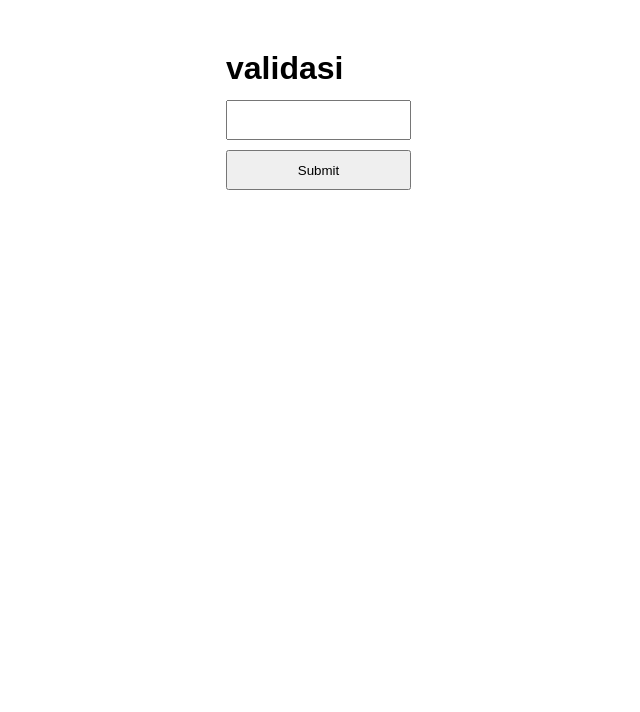
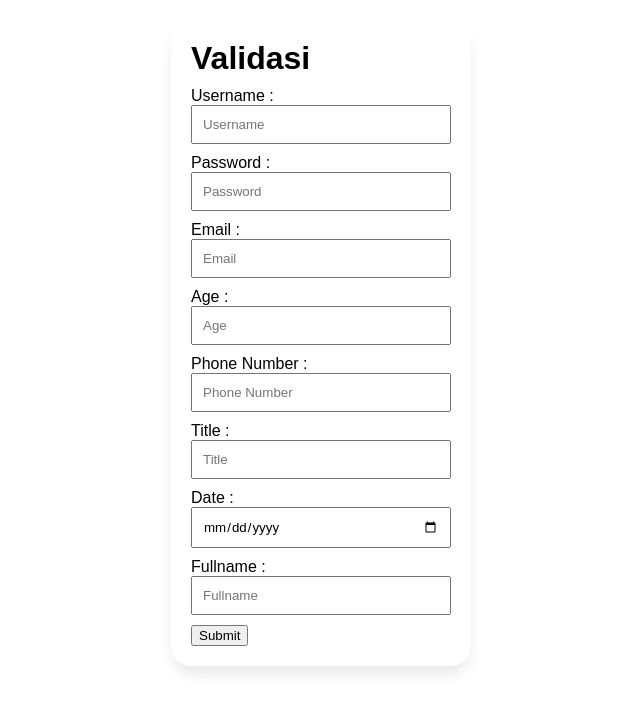
Before and after one commit to abidekaw/validate, a React app: page / in a window 1280 px wide. Shown: the top 712 px of the page, without its empty margins (319-959 px from the left). Built offline with nearby package versions, Linux system fonts and the light colour scheme.

Commit message:
validasi date

```diff
--- a/index.html
+++ b/index.html
@@ -11,31 +11,29 @@
             margin: 0;
             font-family: Arial, Helvetica, sans-serif;
         }
-
-        body {
+        #root {
             display: flex;
+            align-items: center;
             justify-content: center;
-            min-height: 100vh;
-            margin-top: 50px;
+            flex-direction: column;
         }
-
-        span {
-            grid-area: 2 / 2;
+        form {
+            width: 300px;
+            box-shadow: 0px 10px 15px -3px rgba(0,0,0,0.1);
+            padding: 20px;
+            border-radius: 20px;
+            margin-top: 20px;
         }
-
-        form {
-            display: grid;
-            grid-template: 40px 40px 40px / 1fr 1fr;
-            gap: 10px;
-            transform: translateX(25%);
+        .input--wrapper {
+            display: flex;
+            flex-direction: column;
+            margin: 10px auto;
         }
-
+        label {
+            display: block;
+        }
         input {
-            grid-area: 2 / 1;
-        }
-
-        button {
-            grid-area: 3 / 1;
+            padding: 10px;
         }
     </style>
 </head>
--- a/package.json
+++ b/package.json
@@ -12,6 +12,7 @@
   "author": "",
   "license": "ISC",
   "dependencies": {
+    "dompurify": "^3.0.8",
     "react": "^18.2.0",
     "react-dom": "^18.2.0"
   },
--- a/src/app.jsx
+++ b/src/app.jsx
@@ -1,31 +1,112 @@
 import React from "react";
-import { validateNoXss, validateString } from "./utils";
+import FormInput from "./components/formInput";
+import validator from "./utils";
 
 export default function App() {
-  const [data, setData] = React.useState("");
-  const [errorMsg, setErrorMsg] = React.useState("");
+  const [formData, setFormData] = React.useState({
+    username: "",
+    password: "",
+    email: "",
+    age: "",
+    phoneNumber: "",
+    title: "",
+    description: "",
+    date: "",
+    fullName: "",
+  });
+  const [errorMsg, setErrorMsg] = React.useState({});
+
+  const attrInput = [
+    {
+      id: 1,
+      type: "text",
+      name: "username",
+      placeholder: "Username",
+    },
+    {
+      id: 2,
+      type: "password",
+      name: "password",
+      placeholder: "Password",
+    },
+    {
+      id: 3,
+      type: "email",
+      name: "email",
+      placeholder: "Email",
+    },
+    {
+      id: 4,
+      type: "number",
+      name: "age",
+      placeholder: "Age",
+    },
+    {
+      id: 5,
+      type: "tel",
+      name: "phoneNumber",
+      placeholder: "Phone Number",
+    },
+    {
+      id: 6,
+      type: "text",
+      name: "title",
+      placeholder: "Title",
+    },
+    {
+      id: 7,
+      type: "date",
+      name: "date",
+      placeholder: "Date",
+    },
+    {
+      id: 8,
+      type: "text",
+      name: "fullName",
+      placeholder: "Fullname",
+    },
+  ];
 
   const handleChange = (event) => {
-    setData(event.target.value);
+    setFormData((prevFormData) => {
+      const { name, value } = event.target;
+      return {
+        ...prevFormData,
+        [name]: value,
+      };
+    });
   };
 
   const handleSubmit = (event) => {
     event.preventDefault();
 
-    validateString(data) ? setErrorMsg("✅") : setErrorMsg("❎");
+    const test = new validator();
+    const errObj = {};
+
+    if (!test.validateEmail(formData.email)) {
+      errObj.email = "e.g. test@mail.com";
+    }
+
+    setErrorMsg(errObj);
+
+    if (Object.keys(errObj).length === 0) alert("Berhasil submit!");
   };
+
+  const renderedInput = attrInput.map((attr) => (
+    <FormInput
+      key={attr.id}
+      onChange={handleChange}
+      value={formData[attr.name]}
+      errors={errorMsg[attr.name]}
+      {...attr}
+    />
+  ));
 
   return (
     <>
       <form onSubmit={handleSubmit}>
-        <h1>validasi</h1>
-        <input
-          type="text"
-          value={data}
-          onChange={handleChange}
-          autoComplete="off"
-        />
-        {errorMsg && <span style={{ lineHeight: "40px" }}>{errorMsg}</span>}
+        <h1>Validasi</h1>
+        {renderedInput}
         <button type="submit">Submit</button>
       </form>
     </>
--- /dev/null
+++ b/src/components/formInput.jsx
@@ -0,0 +1,18 @@
+import React from "react";
+
+export default function FormInput(props) {
+  return (
+    <div className="input--wrapper">
+      <label htmlFor={props.name}>{props.placeholder} :</label>
+      <input
+        id={props.name}
+        type={props.type}
+        name={props.name}
+        value={props.value}
+        onChange={props.onChange}
+        placeholder={props.placeholder}
+      />
+      <span>{props.errors}</span>
+    </div>
+  );
+}
--- a/src/utils.jsx
+++ b/src/utils.jsx
@@ -1,53 +1,59 @@
 import React from "react";
+import DOMPurify from "dompurify";
 
-const minLength = 8;
-const maxLength = 500;
+export default class validator {
+  minLength = 8;
+  maxLength = 500;
 
-export function validateString(string) {
+  validateString(string) {
     return string.toString().trim() !== "";
   }
 
-export function validateEmail(email) {
+  validateEmail(email) {
     const emailRegex = /\S+@\S+\.\S+/;
-  return validateString(email) && emailRegex.test(email);
+    return this.validateString(email) && emailRegex.test(email);
   }
 
-export function validatePassword(password) {
+  validatePassword(password) {
     const passRegex = /\s/;
     return (
-    validateString(password) &&
+      this.validateString(password) &&
       !passRegex.test(password) &&
-    password.length >= minLength
+      password.length >= this.minLength
     );
   }
 
-export function validateFullName(fullName) {
-  return validateString(fullName) && fullName.split(" ").length >= 2;
+  validateFullName(fullName) {
+    return this.validateString(fullName) && fullName.split(" ").length >= 2;
   }
 
-export function validatePhoneNumber(phoneNumber) {
+  validatePhoneNumber(phoneNumber) {
     const numberRegex = /^(\+62|0)(\d{10,12})$/;
     return numberRegex.test(phoneNumber);
   }
 
-export function validateAge(age) {
+  validateAge(age) {
     const ageRegex = /[0-9]$/;
     return age.length <= 2 && ageRegex.test(age);
   }
 
-export function validateTitleDesc(value) {
+  validateTitleDesc(value) {
     return (
-    validateString(value) &&
-    value.length >= minLength &&
-    value.length <= maxLength
+      this.validateString(value) &&
+      value.length >= this.minLength &&
+      value.length <= this.maxLength
     );
   }
 
-export function validateNoXss(input) {
-  const doc = new DOMParser().parseFromString(input, "text/html");
-  return doc.body.textContent || "";
+  validateNoXss(input) {
+    const sanitizedInput = DOMPurify.sanitize(input);
+    return sanitizedInput || "";
   }
 
-export function validateDate(date) {}
+  validateDate(value) {
+    const date = new Date(value);
+    return !isNaN(date);
+  }
 
-export function validateHtml(val) {}
+  validateHtml(value) {}
+}
```
Also changed, not shown: 2 other files (tests, documents, lock files or other folders). Lines whose indentation alone changed are shown as unchanged.
